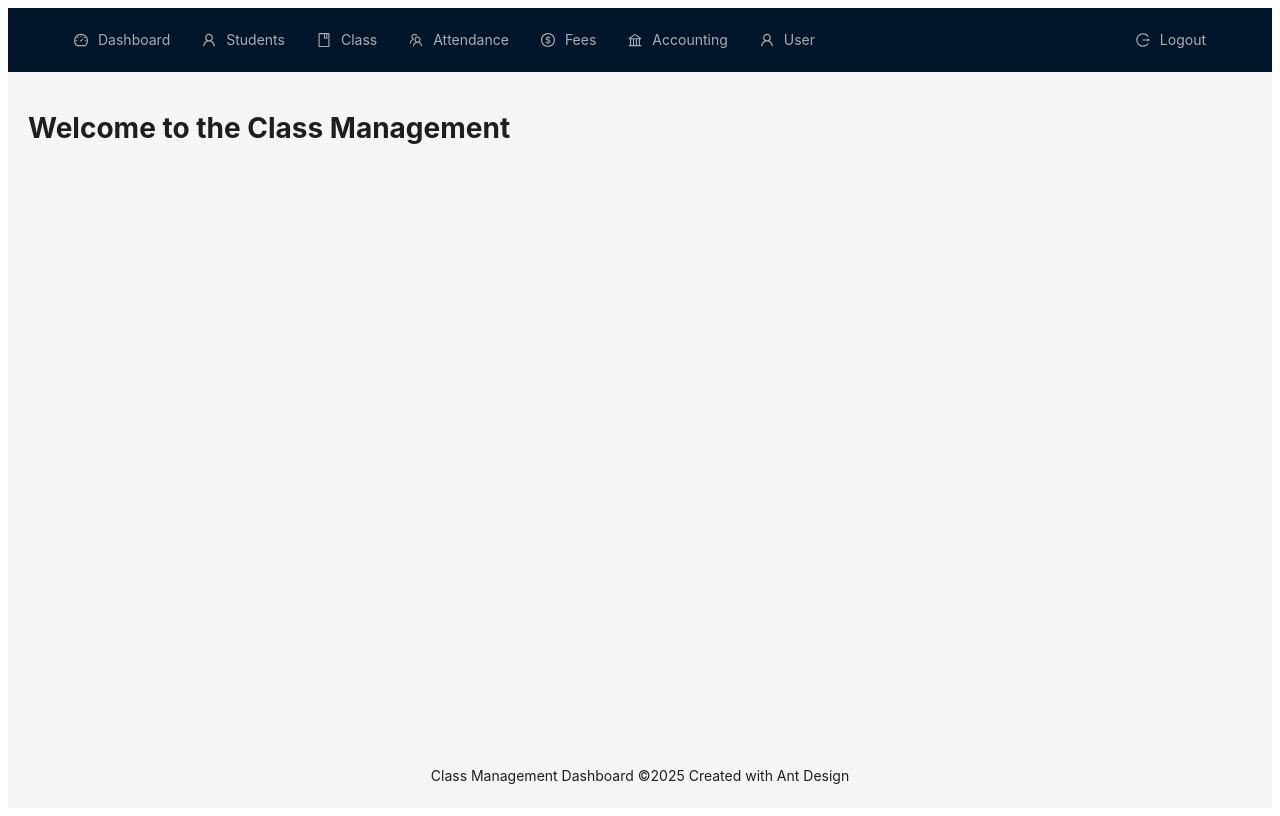
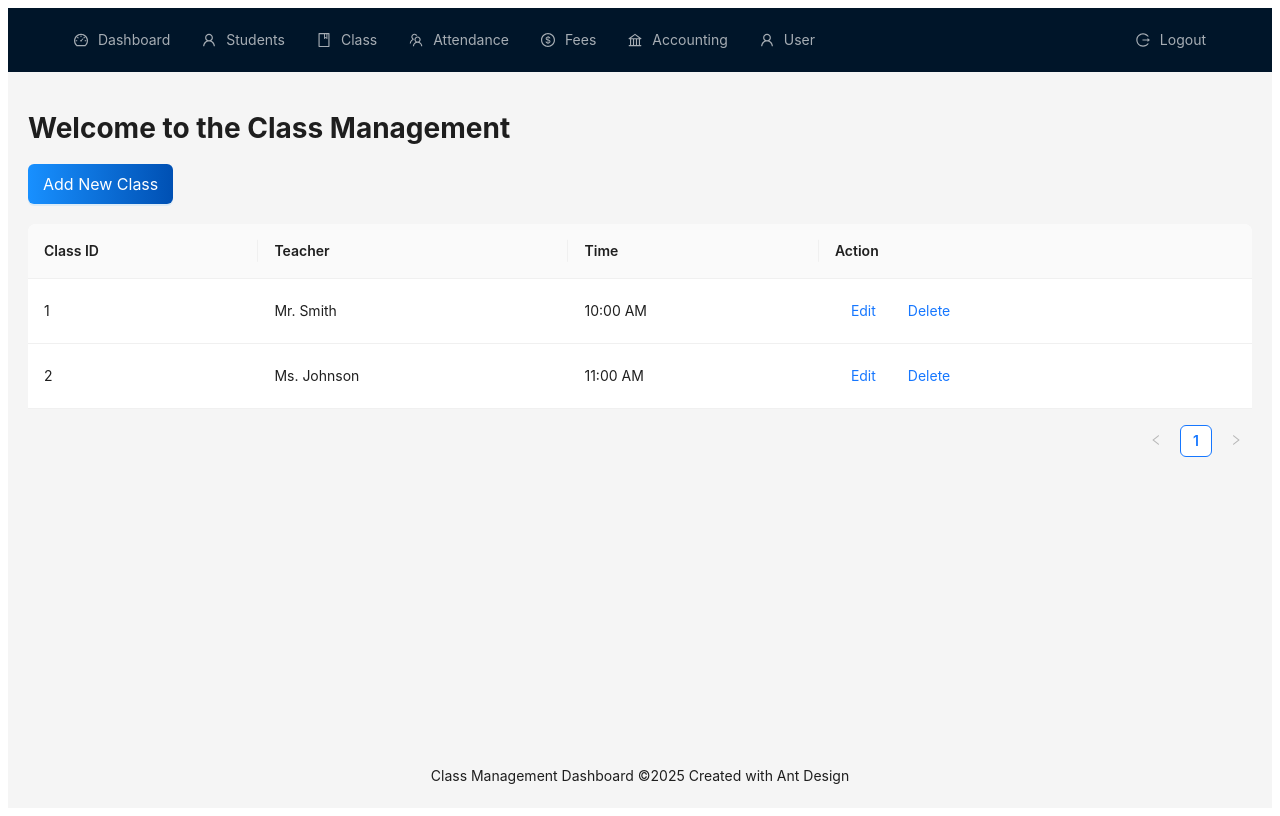
Before and after one commit to ChamilkaMihiraj2002/Smart-card-webapp, a React (Vite) app in the folder frontend/: page /class in a window 1280 px wide. Built offline with nearby package versions, Linux system fonts and the light colour scheme.

Commit message:
class interface

```diff
--- /dev/null
+++ b/frontend/src/components/Dashboard/Class/Class.css
@@ -0,0 +1,15 @@
+.layout {
+    min-height: 100vh;
+  }
+
+.content {
+    padding: 20px;
+}
+
+.table {
+    margin-top: 20px;
+}
+
+.footer {
+    text-align: center;
+}
--- a/frontend/src/components/Dashboard/Class/Class.jsx
+++ b/frontend/src/components/Dashboard/Class/Class.jsx
@@ -1,22 +1,100 @@
-import React from 'react';
-import { Layout } from "antd";
+import React, { useState } from 'react';
+import { Layout, Table, Button, Modal, Form, Input } from 'antd';
 import Navbar from "../../Navbar/Navbar.jsx";
+import './Class.css';
 
 const { Header, Content, Footer } = Layout;
 
+const initialClasses = [
+  { classId: '1', teacher: 'Mr. Smith', time: '10:00 AM' },
+  { classId: '2', teacher: 'Ms. Johnson', time: '11:00 AM' },
+];
+
 const Class = () => {
+  const [classes, setClasses] = useState(initialClasses);
+  const [isModalVisible, setIsModalVisible] = useState(false);
+  const [editingClass, setEditingClass] = useState(null);
+
+  const showModal = (record) => {
+    setEditingClass(record);
+    setIsModalVisible(true);
+  };
+
+  const handleCancel = () => {
+    setIsModalVisible(false);
+    setEditingClass(null);
+  };
+
+  const handleFinish = (values) => {
+    if (editingClass) {
+      setClasses(classes.map(cls => cls.classId === editingClass.classId ? { ...cls, ...values } : cls));
+    } else {
+      setClasses([...classes, { ...values, classId: (classes.length + 1).toString() }]);
+    }
+    setIsModalVisible(false);
+    setEditingClass(null);
+  };
+
+  const handleDelete = (classId) => {
+    setClasses(classes.filter(cls => cls.classId !== classId));
+  };
+
+  const columns = [
+    { title: 'Class ID', dataIndex: 'classId', key: 'classId' },
+    { title: 'Teacher', dataIndex: 'teacher', key: 'teacher' },
+    { title: 'Time', dataIndex: 'time', key: 'time' },
+    {
+      title: 'Action',
+      key: 'action',
+      render: (text, record) => (
+        <>
+          <Button type="link" onClick={() => showModal(record)}>Edit</Button>
+          <Button type="link" onClick={() => handleDelete(record.classId)}>Delete</Button>
+        </>
+      ),
+    },
+  ];
+
   return (
-    <Layout style={{ minHeight: "100vh" }}>
+    <Layout className="layout">
       <Header>
         <Navbar />
       </Header>
-      <Content style={{ padding: "20px" }}>
+      <Content className="content">
         <h1>Welcome to the Class Management</h1>
+        <Button type="primary" onClick={() => showModal(null)}>Add New Class</Button>
+        <Table dataSource={classes} columns={columns} rowKey="classId" className="table" />
+        <Modal
+          title={editingClass ? "Edit Class" : "Add New Class"}
+          visible={isModalVisible}
+          onCancel={handleCancel}
+          footer={null}
+        >
+          <Form
+            initialValues={editingClass}
+            onFinish={handleFinish}
+          >
+            <Form.Item name="classID" label="ClassID" rules={[{ required: true, message: 'Please input the ClassID!' }]}>
+              <Input />
+            </Form.Item>
+            <Form.Item name="teacher" label="Teacher" rules={[{ required: true, message: 'Please input the teacher name!' }]}>
+              <Input />
+            </Form.Item>
+            <Form.Item name="time" label="Time" rules={[{ required: true, message: 'Please input the class time!' }]}>
+              <Input />
+            </Form.Item>
+            <Form.Item>
+              <Button type="primary" htmlType="submit">
+                {editingClass ? "Update" : "Add"}
+              </Button>
+            </Form.Item>
+          </Form>
+        </Modal>
       </Content>
-      <Footer style={{ textAlign: "center" }}>
-      Class Management Dashboard ©2025 Created with Ant Design
+      <Footer className="footer">
+        Class Management Dashboard ©2025 Created with Ant Design
       </Footer>
-   </Layout>
+    </Layout>
   );
 };
 
```
